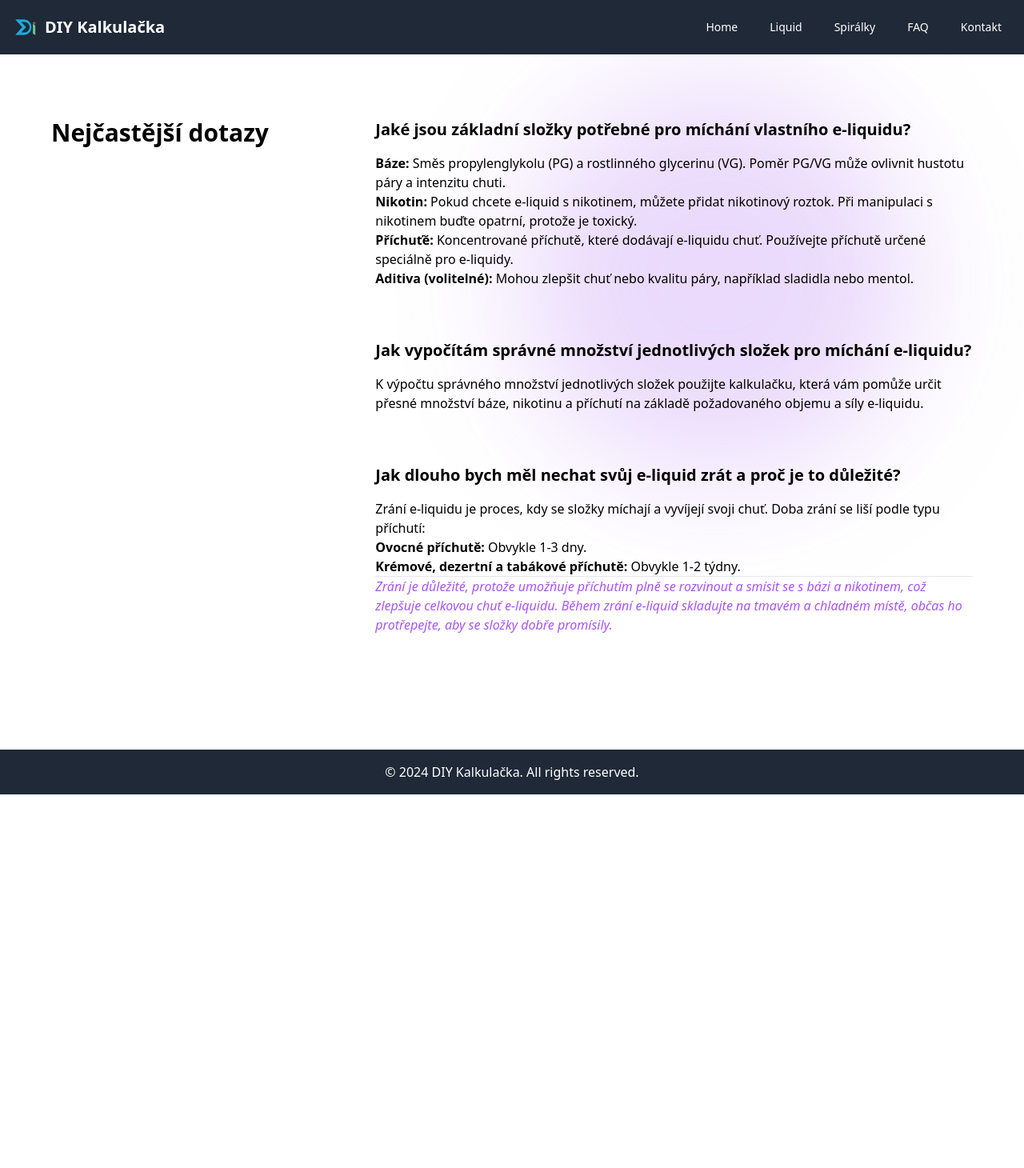
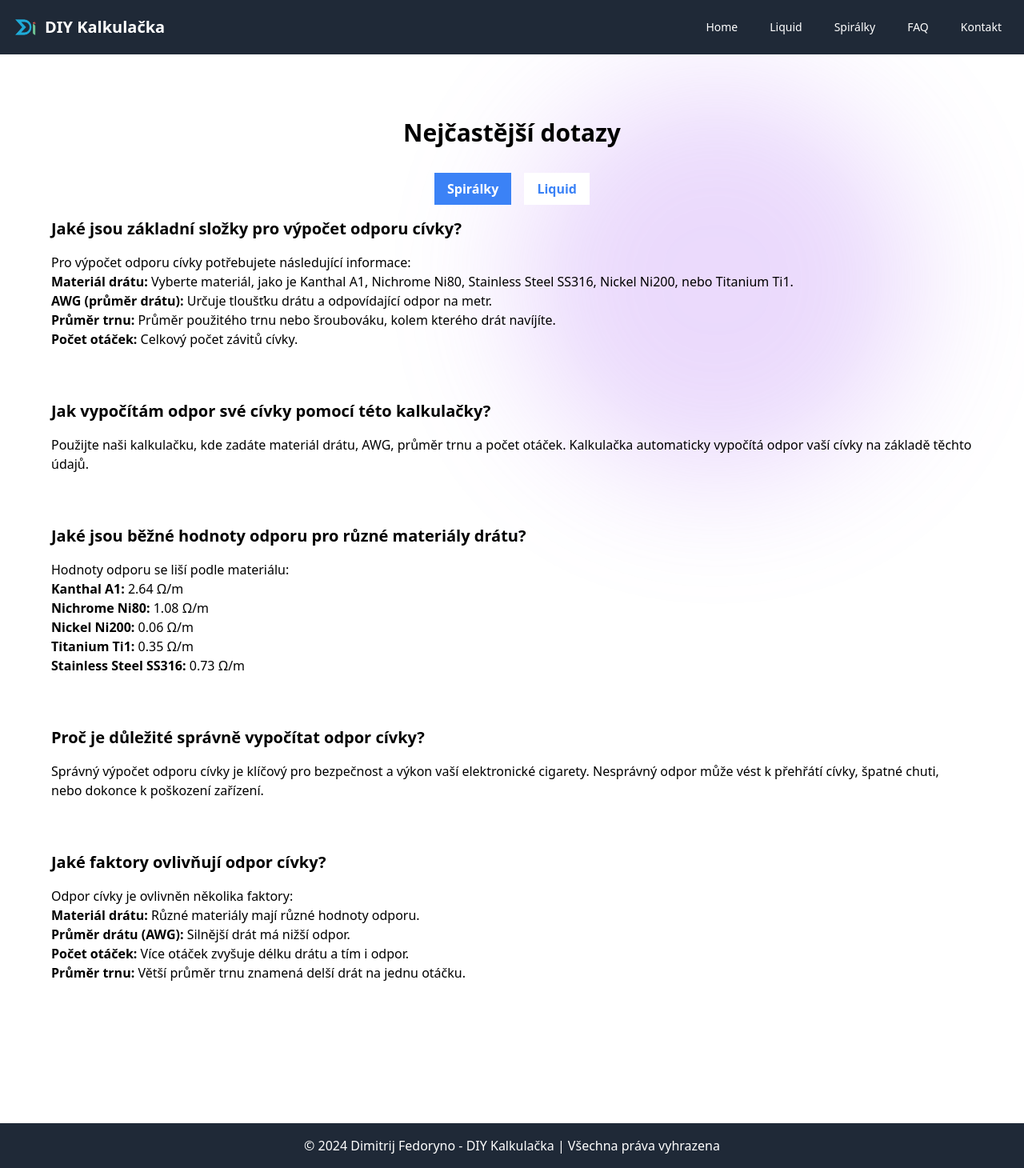
Before and after one commit to dimitrijfedoryno/React-diy, a React (Create React App) app: page /faq in a window 1280 px wide. Shown: the whole page at 80% size. Before the commit the page ends 993 px from the top, so only its background shows below. Built offline with nearby package versions, Linux system fonts and the light colour scheme.

Commit message:
favicon, dynamic footer, math calculators, faqs

```diff
--- a/src/App.js
+++ b/src/App.js
@@ -6,6 +6,7 @@ import LiquidCalculator from './pages/Liquid';
 import Spiralky from './pages/Spiralky';
 import FAQ from './pages/FAQ';
 import Contact from './pages/Contact';
+import Footer from './components/Footer';
 
 function App() {
   return (
@@ -21,9 +22,7 @@ function App() {
             <Route path="/contact" element={<Contact />} />
           </Routes>
         </div>
-        <footer className="bg-gray-800 text-white py-4 text-center">
-          © 2024 DIY Kalkulačka. All rights reserved.
-        </footer>
+        <Footer />
       </div>
     </Router>
   );
--- a/src/components/CoilCalculator.js
+++ b/src/components/CoilCalculator.js
@@ -5,7 +5,6 @@ const CoilCalculator = () => {
   const [awg, setAwg] = useState('');
   const [coilDiameter, setCoilDiameter] = useState('');
   const [numberOfWraps, setNumberOfWraps] = useState('');
-  const [materialResistancePerFoot, setMaterialResistancePerFoot] = useState('');
   const [result, setResult] = useState(null);
 
   // AWG to mm conversion table
@@ -39,7 +38,7 @@ const CoilCalculator = () => {
       setResult('Invalid AWG value');
       return;
     }
-    const wireLength = (Math.PI * (parseFloat(coilDiameter) + parseFloat(wireDiameter)) * parseFloat(numberOfWraps)) / 1000; // Length in meters
+    const wireLength = (Math.PI * (parseFloat(coilDiameter) + wireDiameter) * parseFloat(numberOfWraps)) / 1000; // Length in meters
     const resistance = wireLength * resistancePerMeter;
 
     setResult(resistance.toFixed(2));
@@ -57,20 +56,11 @@ const CoilCalculator = () => {
             className="w-full p-2 border border-gray-300 rounded mt-1 focus:outline-none focus:border-blue-500"
           >
             <option value="Kanthal A1">Kanthal A1</option>
-            <option value="Nichrome Ni80">Nichrome N80</option>
+            <option value="Nichrome Ni80">Nichrome Ni80</option>
             <option value="Stainless Steel SS316">Stainless Steel SS316</option>
             <option value="Nickel Ni200">Nickel Ni200</option>
             <option value="Titanium Ti1">Titanium Ti1</option>
           </select>
-        </div>
-        <div className="mb-4">
-          <label className="block text-gray-700">Odpor materiálu na 1 ft (Ω)</label>
-          <input
-            type="number"
-            value={materialResistancePerFoot}
-            onChange={(e) => setMaterialResistancePerFoot(e.target.value)}
-            className="w-full p-2 border border-gray-300 rounded mt-1"
-          />
         </div>
         <div className="mb-4">
           <label className="block text-gray-700">Průměr drátu (AWG)</label>
@@ -82,7 +72,7 @@ const CoilCalculator = () => {
           />
         </div>
         <div className="mb-4">
-          <label className="block text-gray-700">Velikost trnu (20,25,30, etc.)</label>
+          <label className="block text-gray-700">Velikost trnu (mm)</label>
           <input
             type="number"
             value={coilDiameter}
--- a/src/components/Footer.js
+++ b/src/components/Footer.js
@@ -1,9 +1,12 @@
 import React from 'react';
+import { Link } from 'react-router-dom';
+
+const currentYear = new Date().getFullYear()
 
 const Footer = () => {
   return (
     <footer className="bg-gray-800 text-white p-4 text-center mt-8">
-      &copy; Dimitrij Fedoryno| 2024 DIY E-Liquid Kalkulačka | Všechna práva vyhrazena
+      &copy; {currentYear} <Link to="https://fedoryno.cz/">Dimitrij Fedoryno</Link> - <Link to="/">DIY Kalkulačka</Link> | Všechna práva vyhrazena
     </footer>
   );
 };
--- a/src/components/LiquidCalculator.js
+++ b/src/components/LiquidCalculator.js
@@ -10,13 +10,15 @@ const LiquidCalculator = () => {
   const handleCalculate = () => {
     const totalMl = parseFloat(totalEliquid);
     const flavorMl = (parseFloat(flavorPercentage) / 100) * totalMl;
-    const baseMl = totalMl - flavorMl;
 
-    const nicotineBoosterMl = (parseFloat(desiredNicotine) * baseMl) / parseFloat(nicotineBooster);
+    const nicotineBoosterMl = (parseFloat(desiredNicotine) * totalMl) / parseFloat(nicotineBooster);
+    const nicotineFreeBaseMl = totalMl - flavorMl - nicotineBoosterMl;
 
     const result = {
       nicotineBoosterMl: nicotineBoosterMl.toFixed(2),
       flavorMl: flavorMl.toFixed(2),
+      nicotineFreeBaseMl: nicotineFreeBaseMl.toFixed(2),
+      totalMl: totalMl.toFixed(2),
     };
 
     setResult(result);
@@ -28,12 +30,14 @@ const LiquidCalculator = () => {
         <h1 className="text-3xl font-bold mb-6 text-center bg-gradient-to-r from-pink-500 to-yellow-500 bg-clip-text text-transparent">DIY E-Liquid Kalkulačka</h1>
         {result && (
           <>
-
             <div className="bg-green-100 border-l-4 border-green-500 text-green-700 p-4 mb-6" role="alert">
               <h1 className="text-2xl font-bold mb-6 text-center">Výsledek</h1>
               <hr />
               <p><b>Množství příchuti:</b> {result.flavorMl} ml</p>
               <p><b>Množství nikotinového boosteru:</b> {result.nicotineBoosterMl} ml</p>
+              <p><b>Množství beznikotinové báze:</b> {result.nicotineFreeBaseMl} ml</p>
+              <hr />
+              <p><b>Celkové množství liquidu:</b> {result.totalMl} ml</p>
               <hr />
             </div>
           </>
--- a/src/pages/FAQ.js
+++ b/src/pages/FAQ.js
@@ -1,65 +1,229 @@
-import React from 'react';
-import Background from '../components/Background';
-import { Link } from 'react-router-dom';
+import React, { useState } from "react";
+import Background from "../components/Background";
+import { Link } from "react-router-dom";
 
 const FAQ = () => {
+  const [activeTab, setActiveTab] = useState("Spirálky");
+
+  const handleTabClick = (tab) => {
+    setActiveTab(tab);
+  };
+
   return (
     <div className="px-4 py-20 bg-lightblue">
       <Background />
-    <div className="flex flex-col max-w-6xl mx-auto md:flex-row">
-        <h2 className="w-full mr-8 text-3xl font-extrabold leading-9 md:w-1/3">
+      <div className="flex flex-col max-w-6xl mx-auto">
+        <h2 className="w-full text-3xl font-extrabold leading-9 text-center">
           Nejčastější dotazy
         </h2>
-        <dl className="w-full md:w-2/3">
+        <div className="flex justify-center mt-8 mb-4">
+          <button
+            onClick={() => handleTabClick("Spirálky")}
+            className={`mx-2 px-4 py-2 font-semibold ${
+              activeTab === "Spirálky"
+                ? "text-white bg-blue-500"
+                : "text-blue-500 bg-white"
+            }`}
+          >
+            Spirálky
+          </button>
+          <button
+            onClick={() => handleTabClick("Liquid")}
+            className={`mx-2 px-4 py-2 font-semibold ${
+              activeTab === "Liquid"
+                ? "text-white bg-blue-500"
+                : "text-blue-500 bg-white"
+            }`}
+          >
+            Liquid
+          </button>
+        </div>
+        <div>
+          {activeTab === "Spirálky" && (
+            <div className="flex flex-col md:flex-row">
+              <dl className="w-full">
                 <dt className="mb-4">
                   <h3 className="text-xl font-semibold">
-                    Jaké jsou základní složky potřebné pro míchání vlastního e-liquidu?
+                    Jaké jsou základní složky pro výpočet odporu cívky?
                   </h3>
                 </dt>
                 <dd className="mb-16">
                   <p>
-                    <b>Báze: </b>Směs propylenglykolu (PG) a rostlinného glycerinu (VG). Poměr PG/VG může ovlivnit hustotu páry a intenzitu chuti.
+                    Pro výpočet odporu cívky potřebujete následující informace:
                   </p>
                   <p>
-                    <b>Nikotin: </b>Pokud chcete e-liquid s nikotinem, můžete přidat nikotinový roztok. Při manipulaci s nikotinem buďte opatrní, protože je toxický.
+                    <b>Materiál drátu: </b>Vyberte materiál, jako je Kanthal A1,
+                    Nichrome Ni80, Stainless Steel SS316, Nickel Ni200, nebo
+                    Titanium Ti1.
                   </p>
                   <p>
-                    <b>Příchuťě: </b>Koncentrované příchutě, které dodávají e-liquidu chuť. Používejte příchutě určené speciálně pro e-liquidy.
+                    <b>AWG (průměr drátu): </b>Určuje tloušťku drátu a
+                    odpovídající odpor na metr.
                   </p>
                   <p>
-                    <b>Aditiva (volitelné): </b>Mohou zlepšit chuť nebo kvalitu páry, například sladidla nebo mentol.
+                    <b>Průměr trnu: </b>Průměr použitého trnu nebo šroubováku,
+                    kolem kterého drát navíjíte.
+                  </p>
+                  <p>
+                    <b>Počet otáček: </b>Celkový počet závitů cívky.
                   </p>
                 </dd>
                 <dt className="mb-4">
                   <h3 className="text-xl font-semibold">
-                    Jak vypočítám správné množství jednotlivých složek pro míchání e-liquidu?
+                    Jak vypočítám odpor své cívky pomocí této kalkulačky?
                   </h3>
                 </dt>
                 <dd className="mb-16">
                   <p>
-                    K výpočtu správného množství jednotlivých složek použijte <Link to="/liquid">kalkulačku</Link>, která vám pomůže určit přesné množství báze, nikotinu a příchutí na základě požadovaného objemu a síly e-liquidu.
+                    Použijte naši <Link to="/coil-calculator">kalkulačku</Link>,
+                    kde zadáte materiál drátu, AWG, průměr trnu a počet otáček.
+                    Kalkulačka automaticky vypočítá odpor vaší cívky na základě
+                    těchto údajů.
                   </p>
                 </dd>
                 <dt className="mb-4">
                   <h3 className="text-xl font-semibold">
-                    Jak dlouho bych měl nechat svůj e-liquid zrát a proč je to důležité?
+                    Jaké jsou běžné hodnoty odporu pro různé materiály drátu?
                   </h3>
                 </dt>
                 <dd className="mb-16">
                   <p>
-                    Zrání e-liquidu je proces, kdy se složky míchají a vyvíjejí svoji chuť. Doba zrání se liší podle typu příchutí:
-                    <p><b>Ovocné příchutě:</b> Obvykle 1-3 dny.</p>
-                    <p><b>Krémové, dezertní a tabákové příchutě:</b> Obvykle 1-2 týdny.</p>
+                    Hodnoty odporu se liší podle materiálu:
+                    <p>
+                      <b>Kanthal A1:</b> 2.64 Ω/m
+                    </p>
+                    <p>
+                      <b>Nichrome Ni80:</b> 1.08 Ω/m
+                    </p>
+                    <p>
+                      <b>Nickel Ni200:</b> 0.06 Ω/m
+                    </p>
+                    <p>
+                      <b>Titanium Ti1:</b> 0.35 Ω/m
+                    </p>
+                    <p>
+                      <b>Stainless Steel SS316:</b> 0.73 Ω/m
+                    </p>
+                  </p>
+                </dd>
+                <dt className="mb-4">
+                  <h3 className="text-xl font-semibold">
+                    Proč je důležité správně vypočítat odpor cívky?
+                  </h3>
+                </dt>
+                <dd className="mb-16">
+                  <p>
+                    Správný výpočet odporu cívky je klíčový pro bezpečnost a
+                    výkon vaší elektronické cigarety. Nesprávný odpor může vést
+                    k přehřátí cívky, špatné chuti, nebo dokonce k poškození
+                    zařízení.
+                  </p>
+                </dd>
+                <dt className="mb-4">
+                  <h3 className="text-xl font-semibold">
+                    Jaké faktory ovlivňují odpor cívky?
+                  </h3>
+                </dt>
+                <dd className="mb-16">
+                  <p>
+                    Odpor cívky je ovlivněn několika faktory:
+                    <p>
+                      <b>Materiál drátu:</b> Různé materiály mají různé hodnoty
+                      odporu.
+                    </p>
+                    <p>
+                      <b>Průměr drátu (AWG):</b> Silnější drát má nižší odpor.
+                    </p>
+                    <p>
+                      <b>Počet otáček:</b> Více otáček zvyšuje délku drátu a tím
+                      i odpor.
+                    </p>
+                    <p>
+                      <b>Průměr trnu:</b> Větší průměr trnu znamená delší drát
+                      na jednu otáčku.
+                    </p>
+                  </p>
+                </dd>
+              </dl>
+            </div>
+          )}
+          {activeTab === "Liquid" && (
+            <div className="flex flex-col md:flex-row">
+              <dl className="w-full">
+                <dt className="mb-4">
+                  <h3 className="text-xl font-semibold">
+                    Jaké jsou základní složky potřebné pro míchání vlastního
+                    e-liquidu?
+                  </h3>
+                </dt>
+                <dd className="mb-16">
+                  <p>
+                    <b>Báze: </b>Směs propylenglykolu (PG) a rostlinného
+                    glycerinu (VG). Poměr PG/VG může ovlivnit hustotu páry a
+                    intenzitu chuti.
+                  </p>
+                  <p>
+                    <b>Nikotin: </b>Pokud chcete e-liquid s nikotinem, můžete
+                    přidat nikotinový roztok. Při manipulaci s nikotinem buďte
+                    opatrní, protože je toxický.
+                  </p>
+                  <p>
+                    <b>Příchuťě: </b>Koncentrované příchutě, které dodávají
+                    e-liquidu chuť. Používejte příchutě určené speciálně pro
+                    e-liquidy.
+                  </p>
+                  <p>
+                    <b>Aditiva (volitelné): </b>Mohou zlepšit chuť nebo kvalitu
+                    páry, například sladidla nebo mentol.
+                  </p>
+                </dd>
+                <dt className="mb-4">
+                  <h3 className="text-xl font-semibold">
+                    Jak vypočítám správné množství jednotlivých složek pro
+                    míchání e-liquidu?
+                  </h3>
+                </dt>
+                <dd className="mb-16">
+                  <p>
+                    K výpočtu správného množství jednotlivých složek použijte{" "}
+                    <Link to="/liquid">kalkulačku</Link>, která vám pomůže určit
+                    přesné množství báze, nikotinu a příchutí na základě
+                    požadovaného objemu a síly e-liquidu.
+                  </p>
+                </dd>
+                <dt className="mb-4">
+                  <h3 className="text-xl font-semibold">
+                    Jak dlouho bych měl nechat svůj e-liquid zrát a proč je to
+                    důležité?
+                  </h3>
+                </dt>
+                <dd className="mb-16">
+                  <p>
+                    Zrání e-liquidu je proces, kdy se složky míchají a vyvíjejí
+                    svoji chuť. Doba zrání se liší podle typu příchutí:
+                    <p>
+                      <b>Ovocné příchutě:</b> Obvykle 1-3 dny.
+                    </p>
+                    <p>
+                      <b>Krémové, dezertní a tabákové příchutě:</b> Obvykle 1-2
+                      týdny.
+                    </p>
                   </p>
                   <hr />
-                <i className='text-purple-500'>
-                    Zrání je důležité, protože umožňuje příchutím plně se rozvinout a smísit se s bázi a nikotinem, což zlepšuje celkovou chuť e-liquidu. Během zrání e-liquid skladujte na tmavém a chladném místě, občas ho protřepejte, aby se složky dobře promísily.
+                  <i className="text-purple-500">
+                    Zrání je důležité, protože umožňuje příchutím plně se
+                    rozvinout a smísit se s bázi a nikotinem, což zlepšuje
+                    celkovou chuť e-liquidu. Během zrání e-liquid skladujte na
+                    tmavém a chladném místě, občas ho protřepejte, aby se složky
+                    dobře promísily.
                   </i>
                 </dd>
               </dl>
             </div>
+          )}
         </div>
-
+      </div>
+    </div>
   );
 };
 
```
Also changed, not shown: 1 other file (tests, documents, lock files or other folders). Lines whose indentation alone changed are shown as unchanged.
